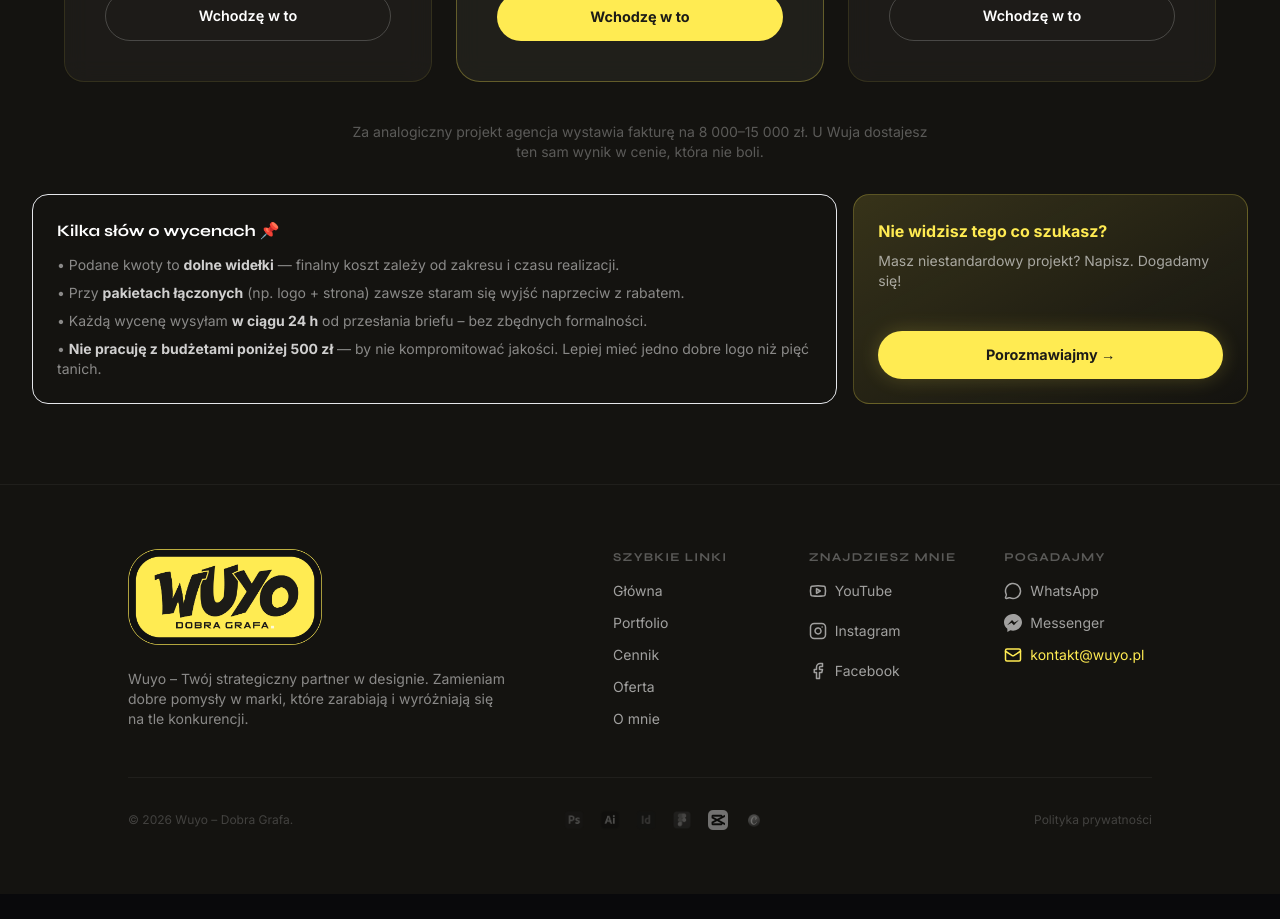
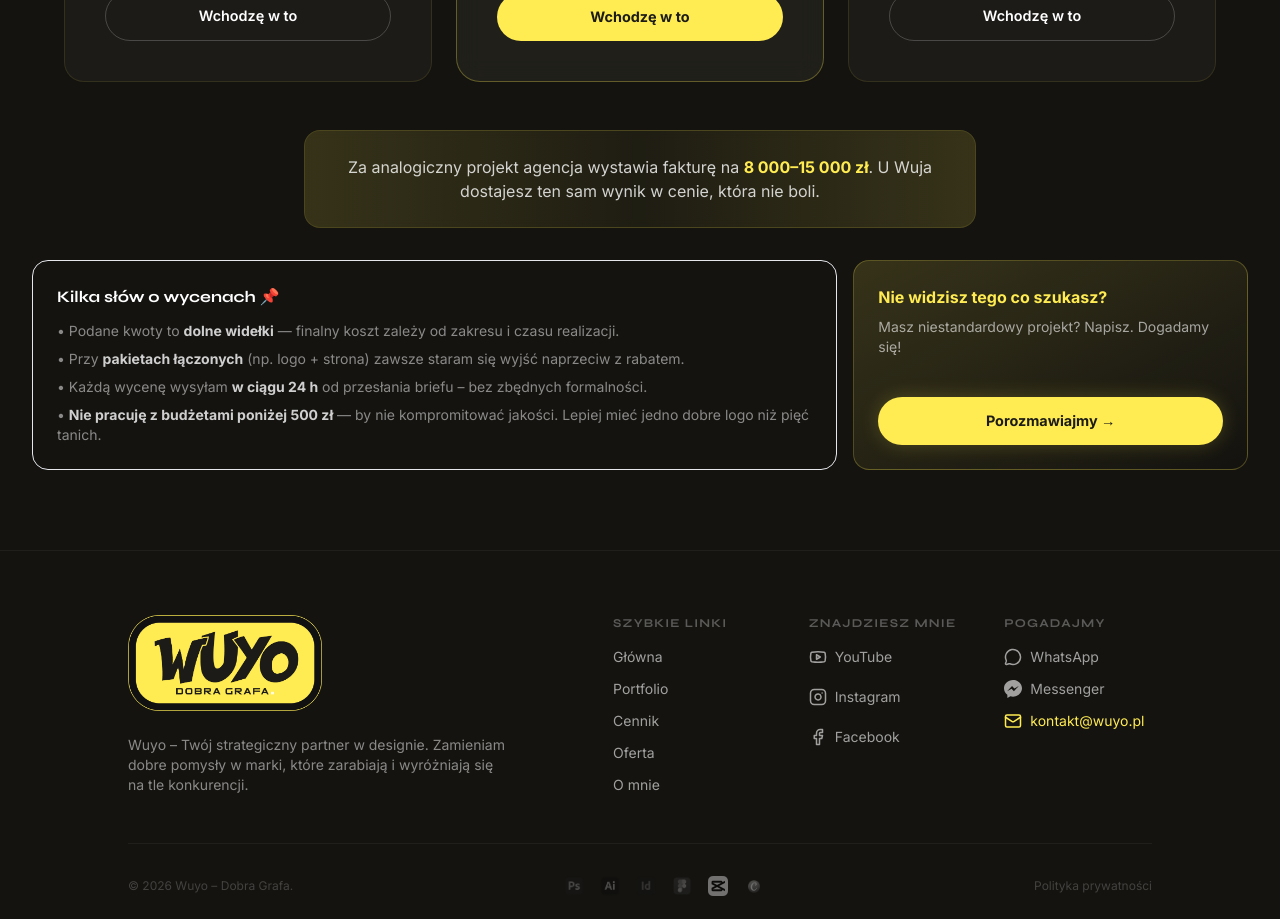
Before and after one commit to pergamindruk/wuyo, a Next.js app: page /cennik in a window 1280 px wide. Shown: the part 2300-3219 px from the top of the page. Before the commit the page ends 3194 px from the top, so only its background shows below. Built offline with nearby package versions, Linux system fonts and the light colour scheme.

Commit message:
feat: prominent price anchoring banner + client portal status guarantee card

```diff
--- a/src/components/PackagesSection.tsx
+++ b/src/components/PackagesSection.tsx
@@ -116,10 +116,15 @@ export function PackagesSection({ showButton = true, className = "py-28 px-6 md:
             </div>
 
             {/* Zakotwiczenie cenowe */}
-            <AnimatedSection className="mt-10 text-center">
-                <p className="text-white/30 text-sm max-w-xl mx-auto">
-                    Za analogiczny projekt agencja wystawia fakturę na 8 000–15 000 zł. U&nbsp;Wuja dostajesz ten sam wynik w&nbsp;cenie, która nie boli.
-                </p>
+            <AnimatedSection className="mt-12 text-center max-w-2xl mx-auto">
+                <div className="relative rounded-2xl border border-gold/20 bg-gold/5 backdrop-blur-sm px-8 py-6 overflow-hidden">
+                    <div className="absolute inset-0 bg-gradient-to-r from-gold/10 via-transparent to-gold/10 pointer-events-none" />
+                    <p className="text-white/80 text-sm md:text-base relative z-10">
+                        Za analogiczny projekt agencja wystawia fakturę na{" "}
+                        <span className="text-gold font-bold">8&nbsp;000–15&nbsp;000 zł</span>.
+                        U&nbsp;Wuja dostajesz ten sam wynik w&nbsp;cenie, która nie boli.
+                    </p>
+                </div>
             </AnimatedSection>
 
             {showButton && (
--- a/src/components/TrustedBySection.tsx
+++ b/src/components/TrustedBySection.tsx
@@ -1,6 +1,6 @@
 "use client";
 
-import { Clock, ShieldCheck, Undo2 } from "lucide-react";
+import { Clock, ShieldCheck, Eye } from "lucide-react";
 import { AnimatedSection } from "./AnimatedSection";
 import Image from "next/image";
 
@@ -22,9 +22,9 @@ const guarantees = [
         desc: "Kwota, którą Ci podam przed startem, to kwota na fakturze. Zero niespodzianek, zero \"dopłat za poprawki\".",
     },
     {
-        icon: <Undo2 size={28} />,
-        title: "Poprawki w cenie",
-        desc: "Pracuję nad projektem, aż powiesz WOW. Runda poprawek jest wliczona — bo Twoja satysfakcja to moja wizytówka.",
+        icon: <Eye size={28} />,
+        title: "Status realizacji online",
+        desc: "Dostajesz własny panel klienta, w którym na bieżąco widzisz postęp prac nad projektem. Bez zgadywania, bez pytania \"jak tam moje zlecenie?\".",
     },
 ];
 
```
